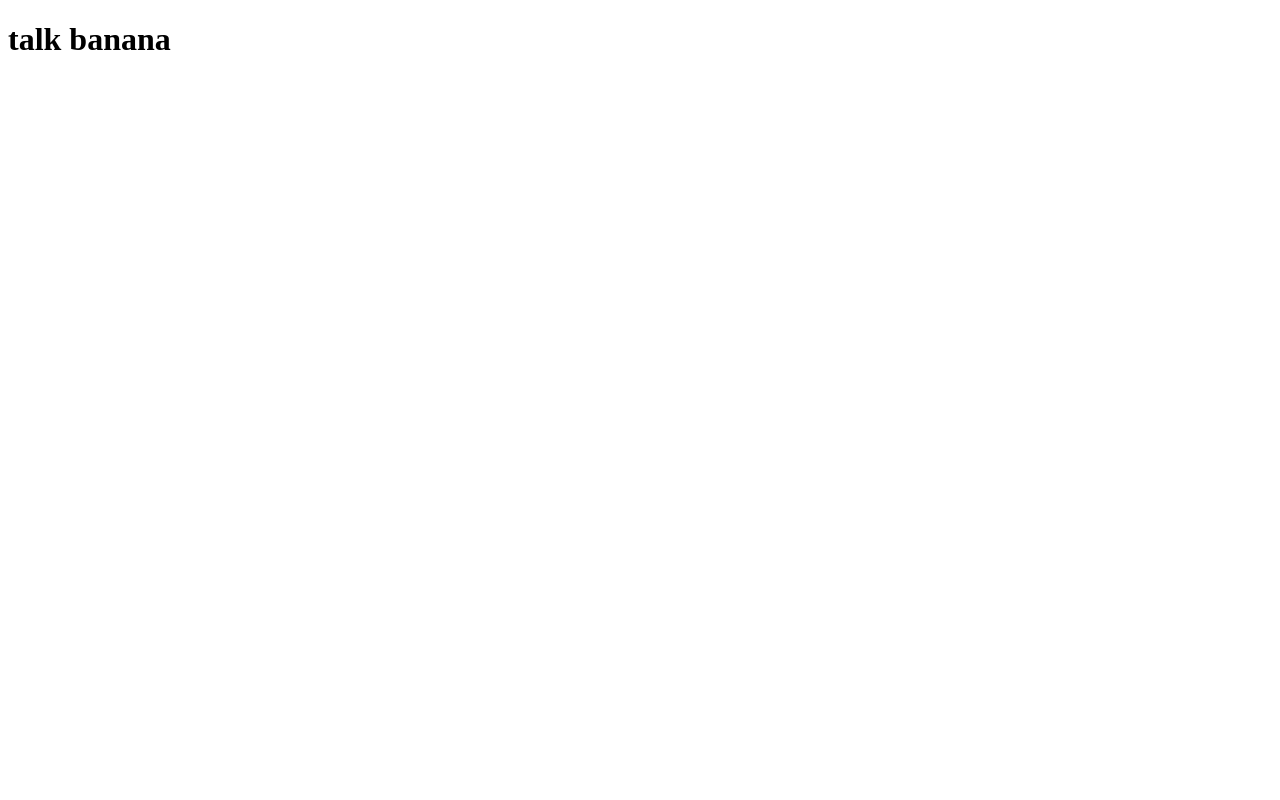
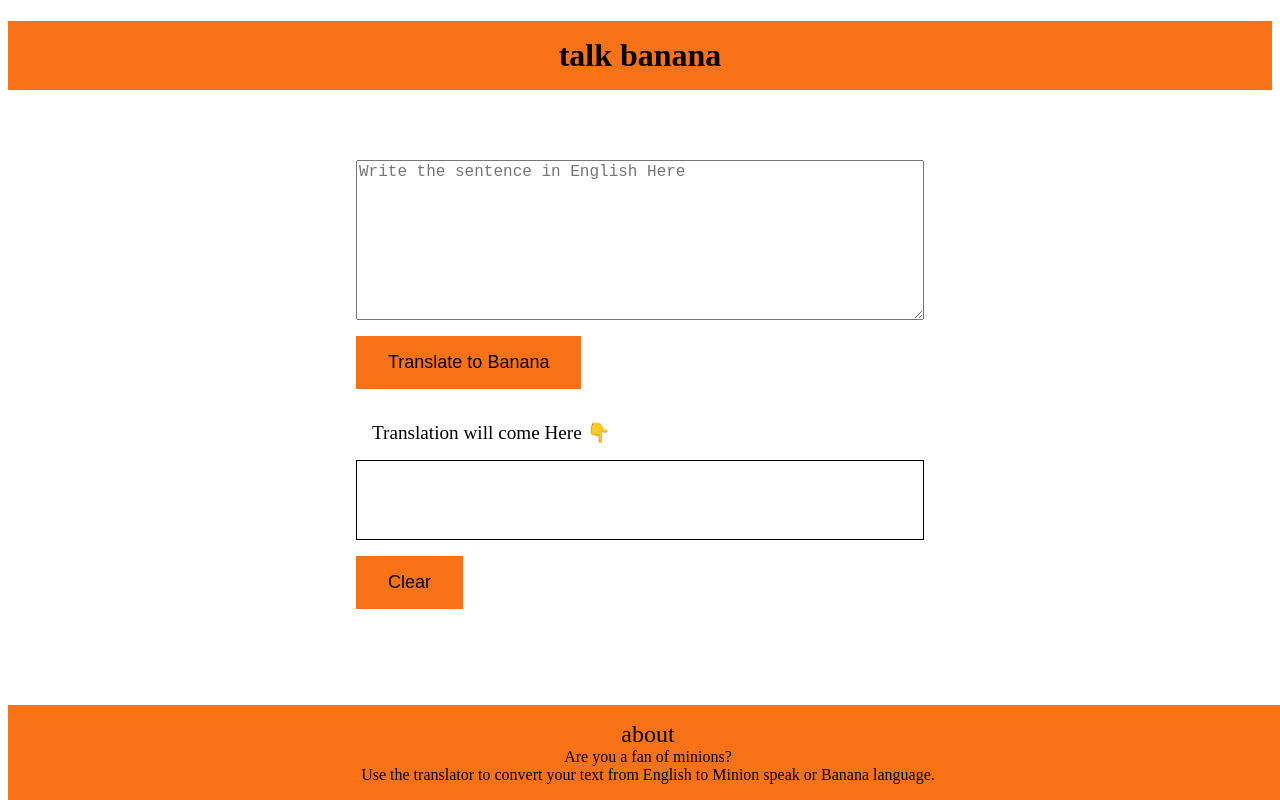
Before and after one commit to ayusu/banana-speak, a plain HTML site: page index.html in a window 1280 px wide. Drawn offline with Linux system fonts and the light colour scheme.

Commit message:
Completed Project

```diff
--- a/app.js
+++ b/app.js
@@ -1,5 +1,41 @@
-var btnTranslate = document.querySelector('#btn-translate')
+var btnTranslate = document.querySelector('#btn-translate');
+var textInput = document.querySelector('#txt-input');
 
-btnTranslate.addEventListener("click",function clickEventHandler(){
-    console.log("Clicked!!")
-})
+var outputDiv = document.querySelector('#output')
+
+
+// var serverURL = "https://lessonfourapi.tanaypratap.repl.co/translate/yoda.json?"
+
+var serverURL = "https://api.funtranslations.com/translate/minion.json"
+
+function getTranslationURL(text) {
+    return serverURL + "?" + "text=" + text
+}
+
+function errorHandler(error) {
+    console.log("error Occured", error)
+    alert("Something Worng with server!!!")
+}
+
+
+function clickHandler() {
+    // outputDiv.innerText = "Here is Translation " + textInput.value
+
+    var inputText = textInput.value
+
+    fetch(getTranslationURL(inputText))
+    .then(response => response.json())
+    .then(json => {
+        var translatedText = json.contents.translated;
+        outputDiv.innerText = translatedText;
+        })
+    .catch(errorHandler)
+};
+
+btnTranslate.addEventListener("click", clickHandler)
+
+var clearText = document.querySelector('#clear')
+
+clearText.addEventListener('click', function () {
+    textInput.value = '';
+});
--- a/index.html
+++ b/index.html
@@ -5,8 +5,25 @@
     <meta http-equiv="X-UA-Compatible" content="IE=edge">
     <meta name="viewport" content="width=device-width, initial-scale=1.0">
     <title>Banana-Speak</title>
+    <link href="style.css" rel="stylesheet" />
 </head>
 <body>
-    <h1>talk banana</h1>
+    <h1 class="heading">talk banana</h1>
+    <main>
+        <textarea id="txt-input" placeholder="Write the sentence in English Here"></textarea>
+        <button id="btn-translate" >Translate to Banana</button>
+        <div style="font-size: larger; padding: 1rem;">Translation will come Here 👇</div>
+        <div id="output"></div>
+        <button id="clear">Clear</button>
+    </main>
+
+    <footer>
+        <div style="font-size: x-large;">about</div>
+        <p>Are you a fan of minions?<br>
+            Use the translator
+            to convert your text from English to Minion speak or Banana language.</p>
+    </footer>
+
+    <script src="app.js" type="text/javascript"></script>
 </body>
 </html>
--- /dev/null
+++ b/style.css
@@ -0,0 +1,69 @@
+* {
+    box-sizing: border-box;
+}
+
+:root {
+    --primary: #f97316;
+    --width-break: 600px;
+}
+
+main {
+    margin: auto;
+    padding: 1rem;
+    max-width: var(--width-break);
+}
+
+textarea {
+    box-sizing: border-box;
+    display: block;
+    width: 100%;
+    min-height: 20vh;
+    margin-top: 2rem;
+    font-size: large;
+}
+
+#output {
+    box-sizing: border-box;
+    width: 100%;
+    min-height: 10vh;
+    max-height: 20vh;
+    border: 1px solid black;
+}
+
+#btn-translate {
+    background-color: var(--primary);
+    border: none;
+    margin: 1rem 0rem;
+    padding: 1rem 2rem;
+    font-size: large;
+}
+
+#clear {
+    background-color: var(--primary);
+    border: none;
+    margin: 1rem 0rem;
+    padding: 1rem 2rem;
+    font-size: large;
+}
+
+
+.heading {
+    text-align: center;
+    background-color: var(--primary);
+    padding: 1rem;
+    font-size: 2rem;
+}
+
+footer {
+    position: fixed;
+    bottom: 0;
+    width: 100%;
+    padding: 1rem;
+    background-color: var(--primary);
+    text-align: center;
+}
+
+footer p {
+    max-width: var(--width-break);
+    margin: auto;
+}
```
